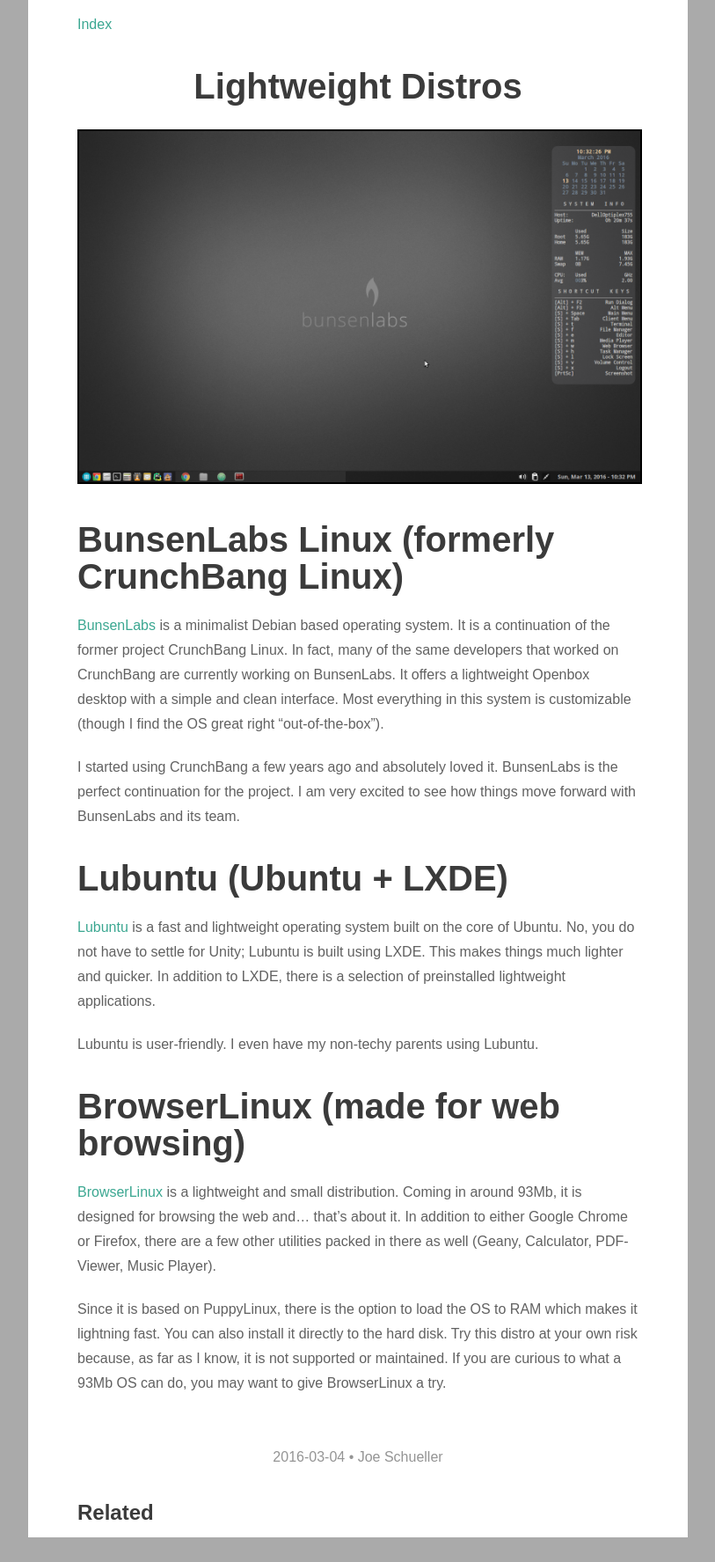
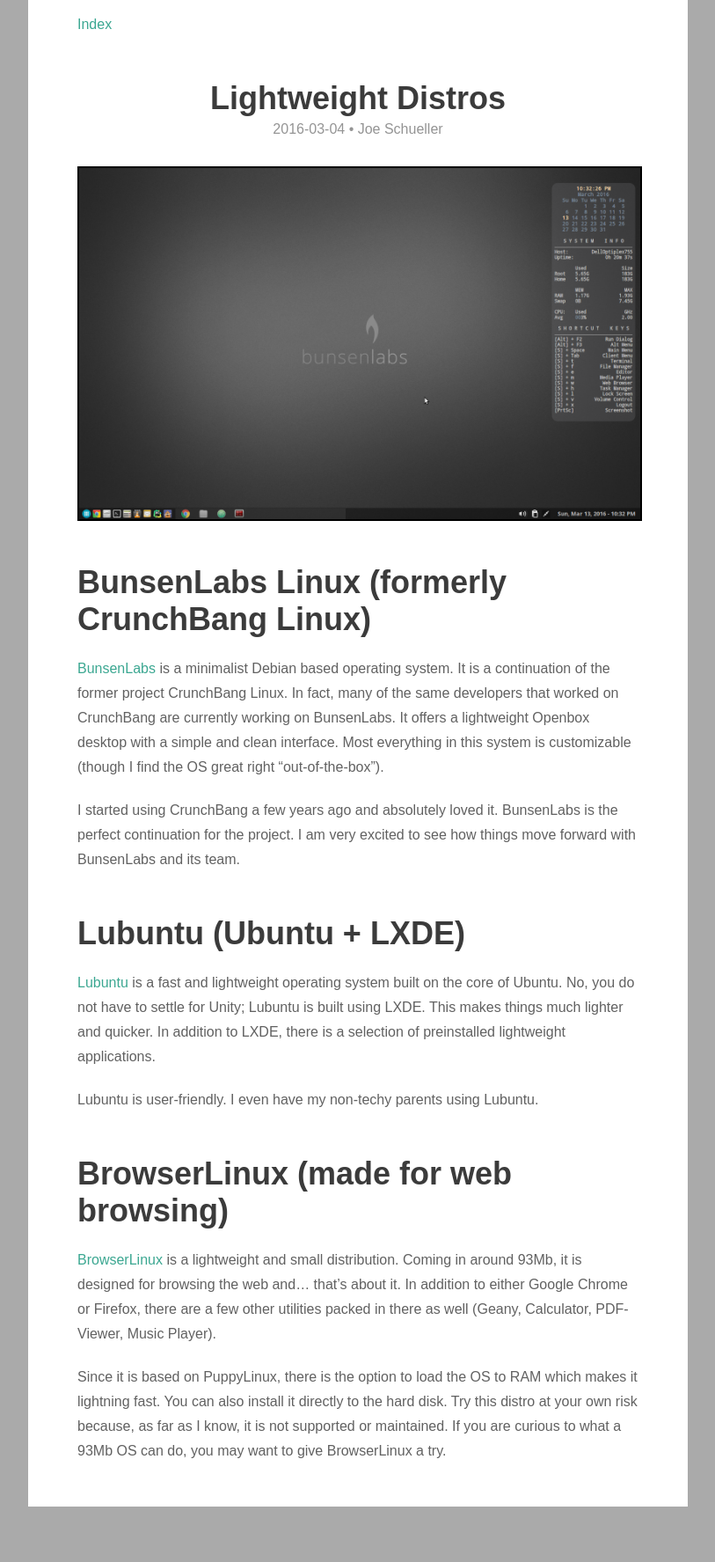
Before and after one commit to gojoe262/blog, a Jekyll site: the page built from _posts/2016-03-04-lightweight-distros.md, in a window 1280 px wide. Shown: the whole page at 88% size, without its empty margins (233-1046 px from the left). Built offline with Jekyll 4.4.1, drawn with Linux system fonts in a browser that asks for light colours; after the commit the page ends 1712 px from its top, so only the background shows below that.

Commit message:
Fixing related-posts layout

```diff
--- a/_layouts/post.html
+++ b/_layouts/post.html
@@ -3,6 +3,13 @@
 ---
 <div class="post-title">
     <h1>{{ page.title }}</h1>
+</div>
+
+<div class="post-data">
+    <span>{{ page.date | date: "%Y-%m-%d" }}</span>
+    {% if page.author %} •
+        <span>{{ page.author }}</span>
+    {% endif %}
 </div>
 
 {% if page.image %}
@@ -15,23 +22,18 @@
     {{ content }}
 </div>
 
-<div class="post-data">
-    <p>
-        <span>{{ page.date | date: "%Y-%m-%d" }}</span>
-        {% if page.author %} •
-            <span>{{ page.author }}</span>
+<div class="post-related">
+{% assign anyRelatedFound = false %}
+{% for _post in site.posts %}
+    {% assign relatedFoundPerTag = false %}
+    {% for _tag in _post.tags %}
+        {% if relatedFoundPerTag == false %}
+            {% if page.tags contains _tag and page.url != _post.url %}
+                {% if anyRelatedFound == false %} <!-- first related post, if any exists-->
+                    <hr>
+                    <h3>Related</h3>
                 {% endif %}
-    </p>
-</div>
-
-<div class="post-related">
-    <h3>Related</h3>
-    <div class="list">
-{% for _post in site.posts %}
-    {% assign relatedFound = false %}
-    {% for _tag in _post.tags %}
-        {% if relatedFound == false %}
-            {% if page.tags contains _tag and page.url != _post.url %}
+                <div class="indent">
                     <span title="Related: {{ _tag | remove: ","}}">
                         <a href="{{ _post.url | prepend: site.baseurl }}">
                             {{ _post.title }}
@@ -42,10 +44,11 @@
                             {{ _post.author }}
                         {% endif %}
                     </span>
-            {% assign relatedFound = true %}
+                </div>
+                {% assign relatedFoundPerTag = true %}
+                {% assign anyRelatedFound = true %}
             {% endif %}
         {% endif %}
     {% endfor %}
 {% endfor %}
 </div>
-</div>
--- a/_sass/_common.scss
+++ b/_sass/_common.scss
@@ -21,7 +21,7 @@
 .item {
     background-color: $item-color;
     padding: ($spacing-unit * .25) ($spacing-unit * 2);
-    margin-bottom: ($spacing-unit);
+    // margin-bottom: ($spacing-unit);
 }
 @media (max-width: $container-width) {
     .item {
@@ -30,24 +30,24 @@
 }
 
 h1 {
-    font-size: ($base-font-size * 2.5);
-    line-height: ($base-line-height *  1.5);
-    margin-top: ($spacing-unit * 1.25);
+    font-size: ($base-font-size * 2.25);
+    line-height: ($base-line-height * 1.5);
+    margin-top: ($spacing-unit * 1.75);
     color: darken($text-color, 15%);
     font-weight: 700;
 }
 
 h2 {
     font-size: ($base-font-size * 1.75);
+    line-height: ($base-line-height * 1.3);
     margin-top: ($spacing-unit * 1.75);
-    line-height: ($base-line-height * 1.25);
     color: darken($text-color, 15%);
     font-weight: 700;
 }
 
 h3 {
     font-size: ($base-font-size * 1.5);
-    line-height: ($base-line-height * 1.5);
+    line-height: ($base-line-height * 1.25);
     margin-top: ($spacing-unit);
     color: darken($text-color, 15%);
     font-weight: 700;
@@ -105,4 +105,5 @@
     width: 90%;
     overflow: auto;
     padding: 10px;
+    background-color: #eeeeee;
 }
--- a/_sass/_footer.scss
+++ b/_sass/_footer.scss
@@ -1,5 +1,6 @@
 /**** FOOTER ****/
 .footer {
-    text-align: center;
-    padding: $spacing-unit 0;
+    // text-align: center;
+    // padding: $spacing-unit 0;
+    // background-color:blue;
 }
--- a/_sass/_post.scss
+++ b/_sass/_post.scss
@@ -8,9 +8,9 @@
     max-width: 100%;
 }
 
-.post-data{
+.post-data {
     color: lighten($text-color, 20%);
-    margin-top:$spacing-unit * 2;
+    // margin-top:$spacing-unit * 2;
     text-align:center;
 }
 
@@ -18,7 +18,16 @@
     margin-top: $spacing-unit * 1.5;
 }
 
-.post-related .list {
+.post-related {
+    margin-bottom: $spacing-unit * 1.5;
+}
+
+.post-related .indent {
     margin-left: $spacing-unit;
     margin-top: 0;
 }
+
+.post-related hr {
+    margin-top: $spacing-unit * 2;
+    width: 40%;
+}
```
Also changed, not shown: _drafts/2016-03-14-lane-detection-systems.md (+6 -11 lines), _includes/footer.html (line endings or trailing spaces). Lines whose indentation alone changed are shown as unchanged.
